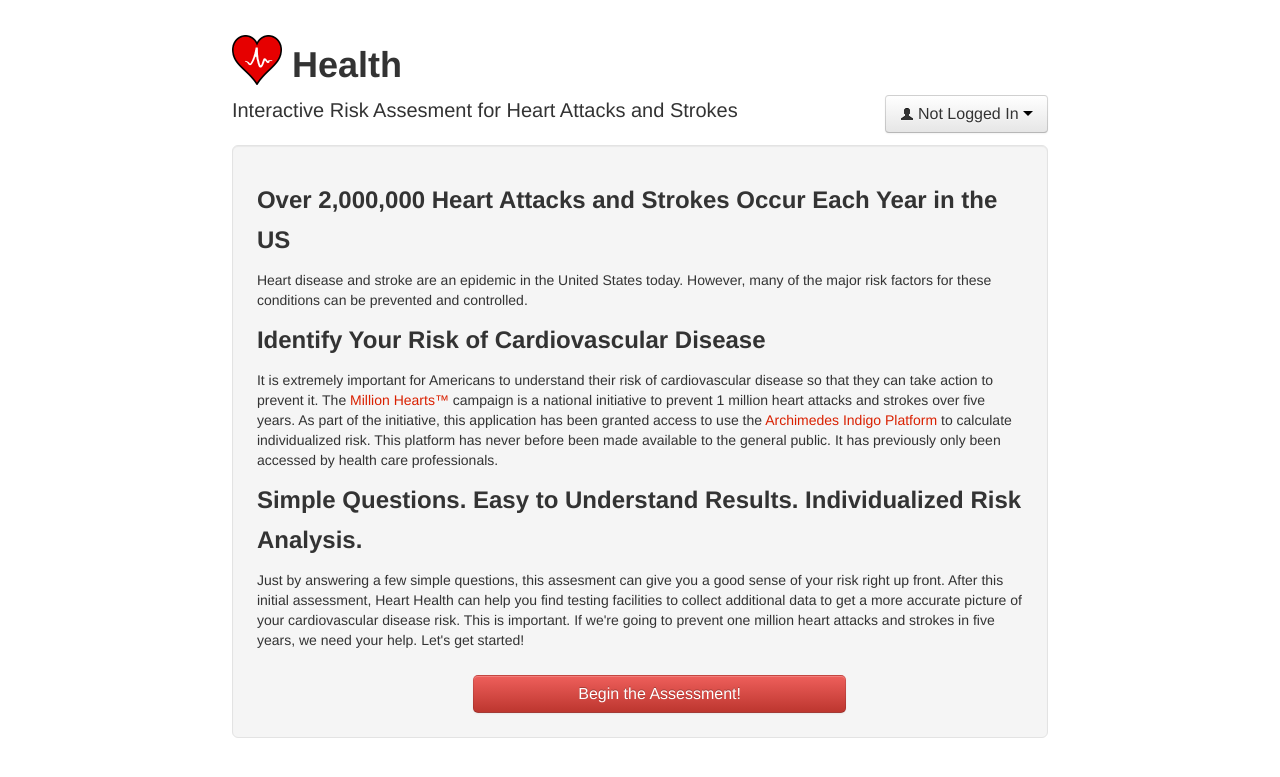
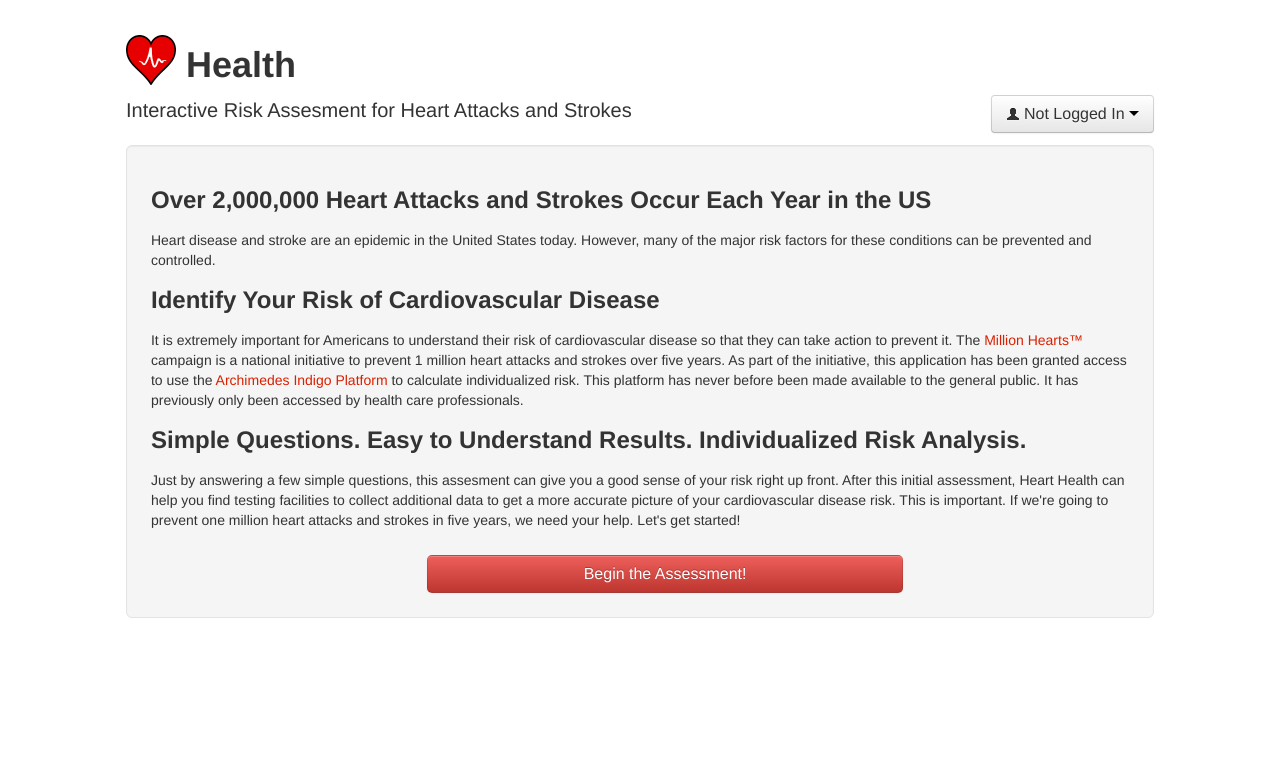
Before and after one commit to bopopescu/Heart-Health, a Django app: template hh-server/heart_health/templates/static/index.html in a window 1280 px wide. Shown: the top 777 px of the page. Run offline with Django 3.2, Linux system fonts and the light colour scheme; the template is opened without the code that fills it, so the values that code supplies are empty; parts of the project's set-up code (start-up, migrations or seed data) failed here and were passed over; some libraries are stand-ins or nearby versions.

Commit message:
Widened the main content well on the page. Closes #38.

```diff
--- a/hh-server/heart_health/templates/static/base.html
+++ b/hh-server/heart_health/templates/static/base.html
@@ -25,8 +25,8 @@
 
 	  <div class="container-fluid">
 	 	<div class="row-fluid">
-            <div class="span2 hidden-phone"> </div>
-            <div class="span8 row-fluid">
+            <div class="span1 hidden-phone"> </div>
+            <div class="span10 row-fluid">
 			<header class="span8">
                 <div class="row-fluid">
                     <a href='/'><img class="title-heart-image" src="{{ STATIC_URL }}img/heart-pulse-100.png"/></a>
@@ -66,8 +66,8 @@
                  </div>
 		</div>
 		<div class="row-fluid">
-          <div class="span2 hidden-phone"> </div>
-		  <div class="well well-large span8">
+          <div class="span1 hidden-phone"> </div>
+		  <div class="well well-large span10">
           {% block content %}{% endblock %}
           </div>
 		</div>
```
